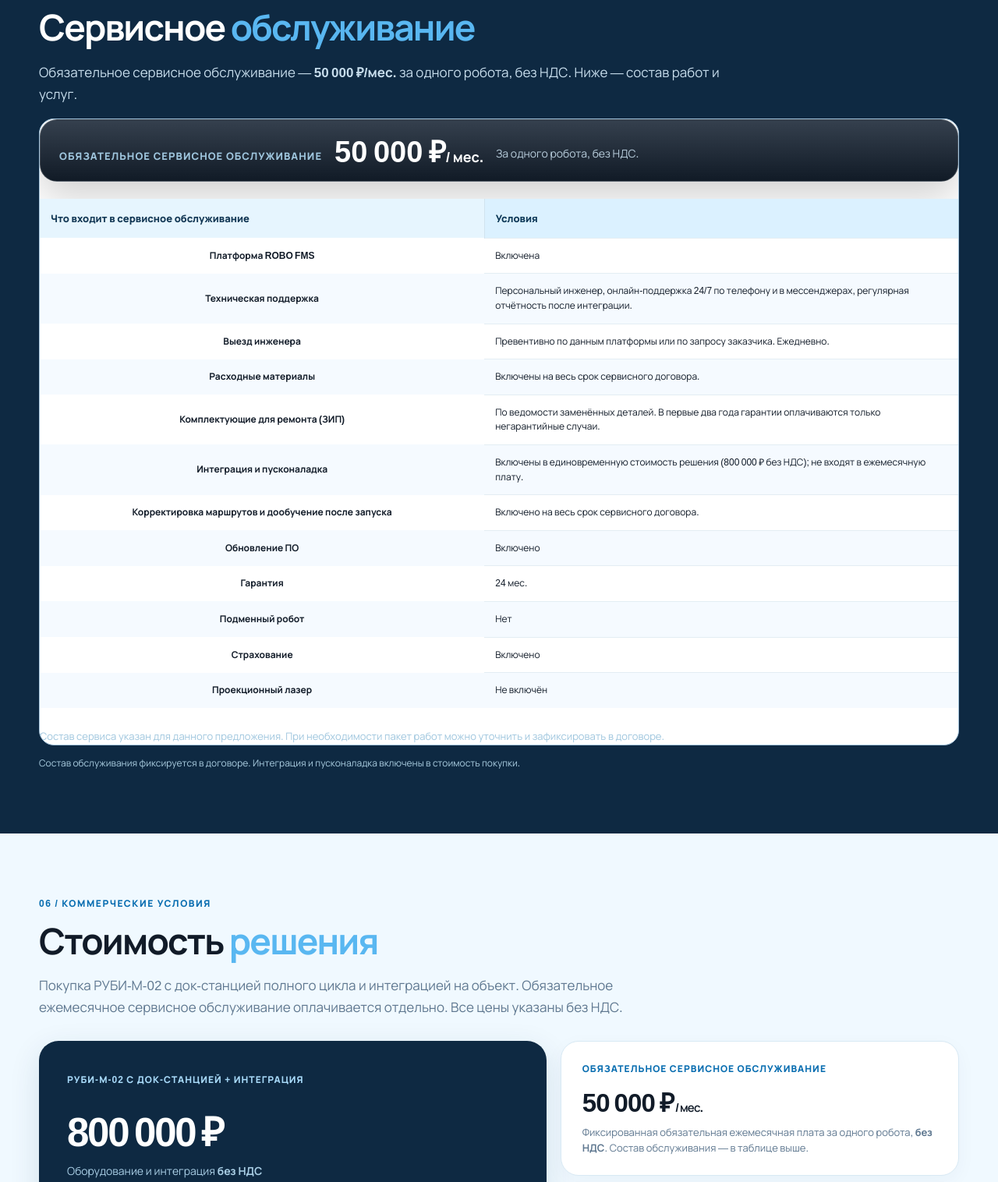
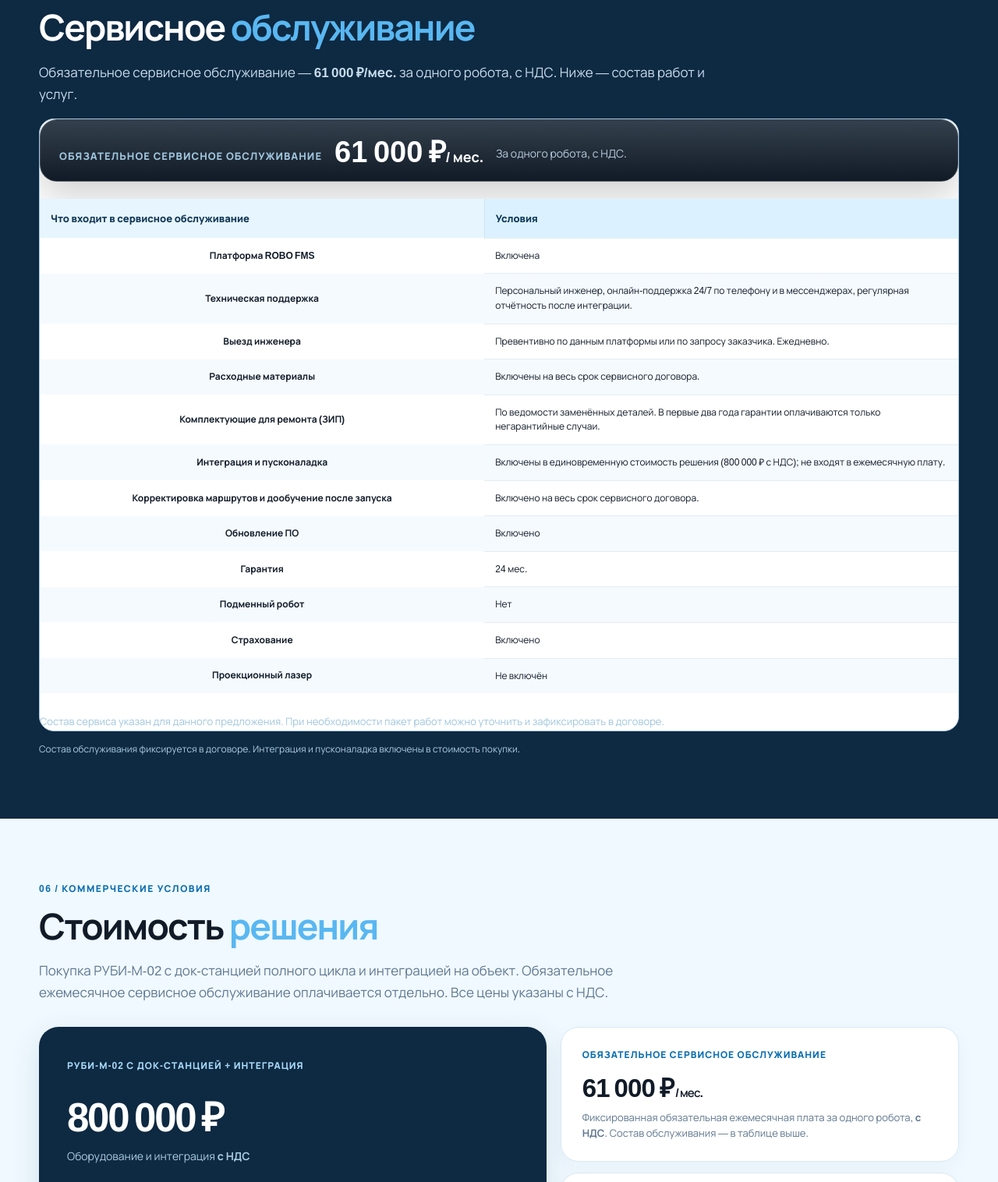
Before and after one commit to mirkin99/Komus_robo_m02, a plain HTML site: page index.html in a window 1280 px wide. Shown: the part 4224-5740 px from the top of the page at 78% size. Drawn offline with Linux system fonts and the light colour scheme.

Commit message:
NDS index.html

```diff
--- a/index.html
+++ b/index.html
@@ -501,12 +501,12 @@
 <div class="wrap">
 <div class="eyebrow">05 / Сервисное обслуживание</div>
 <h2>Сервисное <span class="blue">обслуживание</span></h2>
-<p class="section-intro">Обязательное сервисное обслуживание — <b>50 000 ₽/мес.</b> за одного робота, без НДС. Ниже — состав работ и услуг.</p>
+<p class="section-intro">Обязательное сервисное обслуживание — <b>61 000 ₽/мес.</b> за одного робота, с НДС. Ниже — состав работ и услуг.</p>
 <div class="service-table-shell simple-service-shell">
 <div class="service-fixed-price">
 <div class="service-fixed-price-label">Обязательное сервисное обслуживание</div>
-<div class="service-fixed-price-value">50 000 ₽<small>/ мес.</small></div>
-<div class="service-fixed-price-note">За одного робота, без НДС.</div>
+<div class="service-fixed-price-value">61 000 ₽<small>/ мес.</small></div>
+<div class="service-fixed-price-note">За одного робота, с НДС.</div>
 </div>
 <table class="service-compare simple-service-compare">
 <thead>
@@ -518,7 +518,7 @@
 <tr><th scope="row">Выезд инженера</th><td>Превентивно по данным платформы или по запросу заказчика. Ежедневно.</td></tr>
 <tr><th scope="row">Расходные материалы</th><td>Включены на весь срок сервисного договора.</td></tr>
 <tr><th scope="row">Комплектующие для ремонта (ЗИП)</th><td>По ведомости заменённых деталей. В первые два года гарантии оплачиваются только негарантийные случаи.</td></tr>
-<tr><th scope="row">Интеграция и пусконаладка</th><td>Включены в единовременную стоимость решения (800 000 ₽ без НДС); не входят в ежемесячную плату.</td></tr>
+<tr><th scope="row">Интеграция и пусконаладка</th><td>Включены в единовременную стоимость решения (800 000 ₽ с НДС); не входят в ежемесячную плату.</td></tr>
 <tr><th scope="row">Корректировка маршрутов и дообучение после запуска</th><td>Включено на весь срок сервисного договора.</td></tr>
 <tr><th scope="row">Обновление ПО</th><td>Включено</td></tr>
 <tr><th scope="row">Гарантия</th><td>24 мес.</td></tr>
@@ -535,15 +535,15 @@
 <div class="wrap">
 <div class="eyebrow">06 / Коммерческие условия</div>
 <h2>Стоимость <span class="blue">решения</span></h2>
-<p class="section-intro">Покупка РУБИ-М-02 с док-станцией полного цикла и интеграцией на объект. Обязательное ежемесячное сервисное обслуживание оплачивается отдельно. Все цены указаны без НДС.</p>
+<p class="section-intro">Покупка РУБИ-М-02 с док-станцией полного цикла и интеграцией на объект. Обязательное ежемесячное сервисное обслуживание оплачивается отдельно. Все цены указаны с НДС.</p>
 <div class="price-layout">
 <div class="price-major">
 <div class="price-kicker">РУБИ-М-02 с док-станцией + интеграция</div>
 <b class="hero-price">800 000 ₽</b>
-<div class="price-tax">Оборудование и интеграция <strong>без НДС</strong></div>
+<div class="price-tax">Оборудование и интеграция <strong>с НДС</strong></div>
 <div class="gross-price">Покупка <span>единовременно</span></div>
 </div>
-<div class="price-addons"><div class="cost-row"><div class="price-kicker">Обязательное сервисное обслуживание</div><b>50 000 ₽<small style="font-size:15px;font-weight:600"> / мес.</small></b><p>Фиксированная обязательная ежемесячная плата за одного робота, <strong>без НДС</strong>. Состав обслуживания — в таблице выше.</p></div><div class="cost-row muted-cost"><div class="price-kicker">Интеграция на объект</div><b>Включена в стоимость</b><p>Настройка, ввод в эксплуатацию и обучение персонала входят в единовременную стоимость 800 000 ₽ без НДС.</p></div></div>
+<div class="price-addons"><div class="cost-row"><div class="price-kicker">Обязательное сервисное обслуживание</div><b>61 000 ₽<small style="font-size:15px;font-weight:600"> / мес.</small></b><p>Фиксированная обязательная ежемесячная плата за одного робота, <strong>с НДС</strong>. Состав обслуживания — в таблице выше.</p></div><div class="cost-row muted-cost"><div class="price-kicker">Интеграция на объект</div><b>Включена в стоимость</b><p>Настройка, ввод в эксплуатацию и обучение персонала входят в единовременную стоимость 800 000 ₽ с НДС.</p></div></div>
 </div>
 <p class="pricing-note">Итоговая комплектация, сроки поставки, гарантийные условия и перечень расходных материалов фиксируются в договоре и спецификации поставки.</p>
 </div>
```
